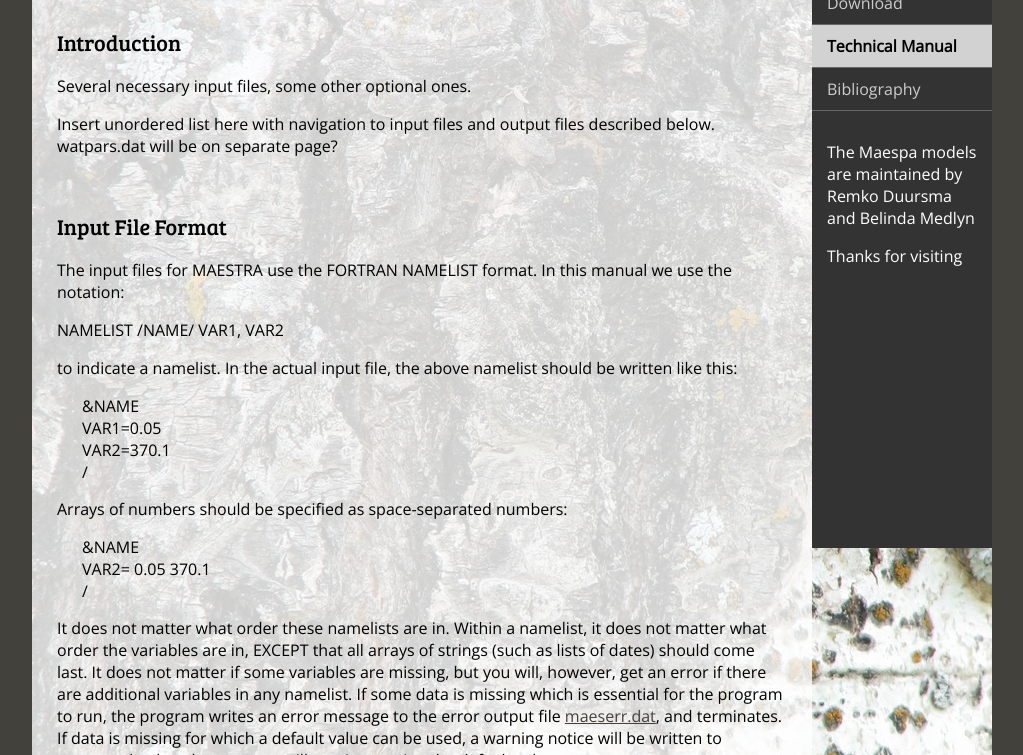
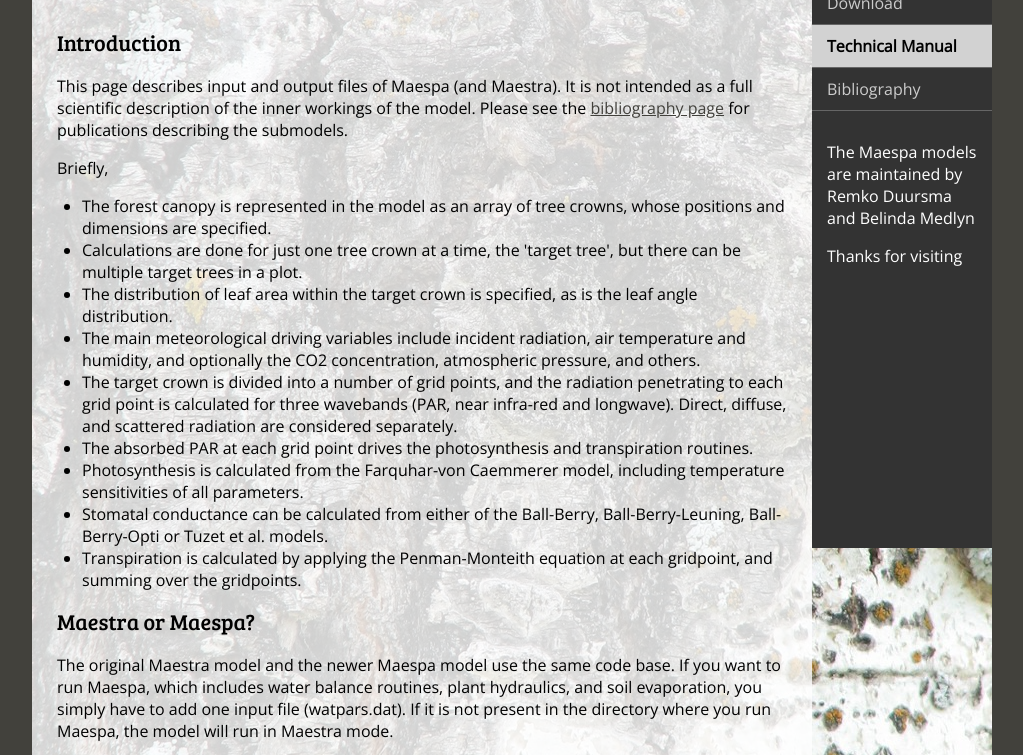
Before and after one commit to Maespa/maespa.github.io, a plain HTML site: page manual.html in a window 1280 px wide. Shown: the part 187-942 px from the top of the page, without its empty margins (128-1151 px from the left). Drawn offline with nearby package versions, Linux system fonts and the light colour scheme.

Commit message:
Maespa_maestra diagram added, more content

```diff
--- a/manual.html
+++ b/manual.html
@@ -2,7 +2,7 @@
 <html>
 <head>
 <meta charset="utf-8">
-<title>Untitled Document</title>
+<title>Maespa technical manual</title>
 <link href="styles/main.css" rel="stylesheet" type="text/css">
 
 </head>
@@ -30,10 +30,31 @@
     <h1>Technical Manual</h1>
     <section>
      <h2>Introduction</h2>
-      <p>Several necessary input files, some other optional ones. </p>
-      <p>Insert unordered list here with navigation to input files and output files described below. watpars.dat will be on separate page?</p>
-      <p>&nbsp; </p>
+
+<p>This page describes input and output files of Maespa (and Maestra). It is not intended as a full scientific description of the inner workings of the model. Please see the <a href="bibliography.html">bibliography page</a> for publications describing the submodels.</p>
+
+<p>Briefly,</p>
+<ul>
+        <li>The forest canopy is represented in the model as an array of tree crowns, whose positions and dimensions are specified.</li>
+          <li>Calculations are done for just one tree crown at a time, the 'target tree', but there can be multiple target trees in a plot.</li>
+          <li>The distribution of leaf area within the target crown is specified, as is the leaf angle distribution.</li>
+          <li>The main meteorological driving variables include incident radiation, air temperature and humidity, and optionally the CO2 concentration, atmospheric pressure, and others.</li>
+          <li>The target crown is divided into a number of grid points, and the radiation penetrating to each grid point is calculated for three wavebands (PAR, near infra-red and longwave). Direct, diffuse, and scattered radiation are considered separately.</li>
+          <li>The absorbed PAR at each grid point drives the photosynthesis and transpiration routines.</li>
+          <li>Photosynthesis is calculated from the Farquhar-von Caemmerer model, including temperature sensitivities of all parameters.</li>
+          <li>Stomatal conductance can be calculated from either of the Ball-Berry, Ball-Berry-Leuning, Ball-Berry-Opti or Tuzet et al. models.</li>
+          <li>Transpiration is calculated by applying the Penman-Monteith equation at each gridpoint, and summing over the gridpoints.</li>
+      </ul>
+
     </section>
+
+    <section>
+    <h2>Maestra or Maespa?</h2>
+
+    <p>The original Maestra model and the newer Maespa model use the same code base. If you want to run Maespa, which includes water balance routines, plant hydraulics, and soil evaporation, you simply have to add one input file (watpars.dat). If it is not present in the directory where you run Maespa, the model will run in Maestra mode.</p>
+
+    </section>
+
     <section>
       <h2>Input File Format      </h2>
       <p>The input files for MAESTRA use the FORTRAN NAMELIST format. In this manual we use the notation:</p>
```
Also changed, not shown: bibliography.html (+1 -1 lines), gettingstarted.html (+7 -4 lines), index.html (+8 -4 lines), images/maestra_maespa.fw.png (added).
